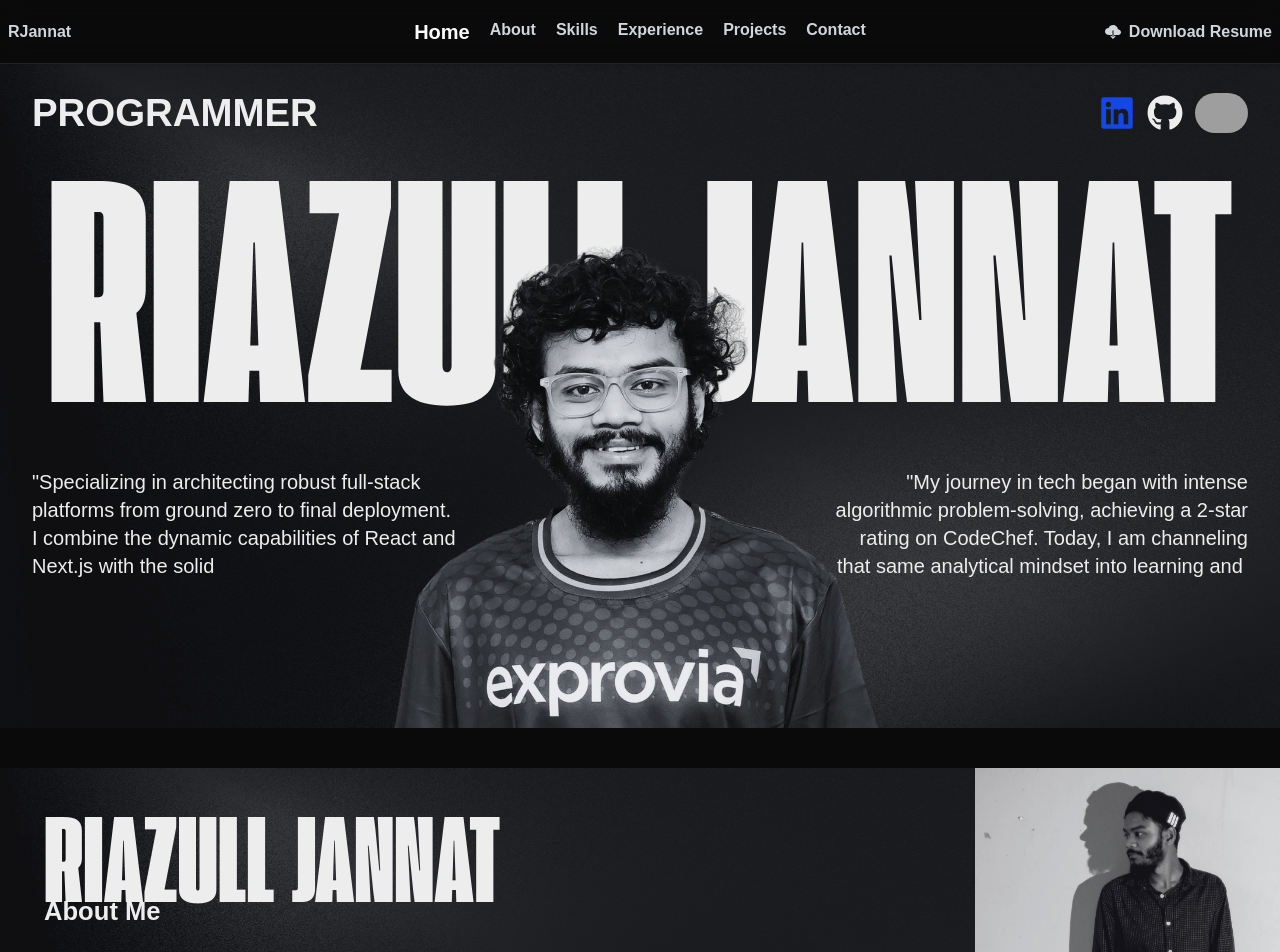
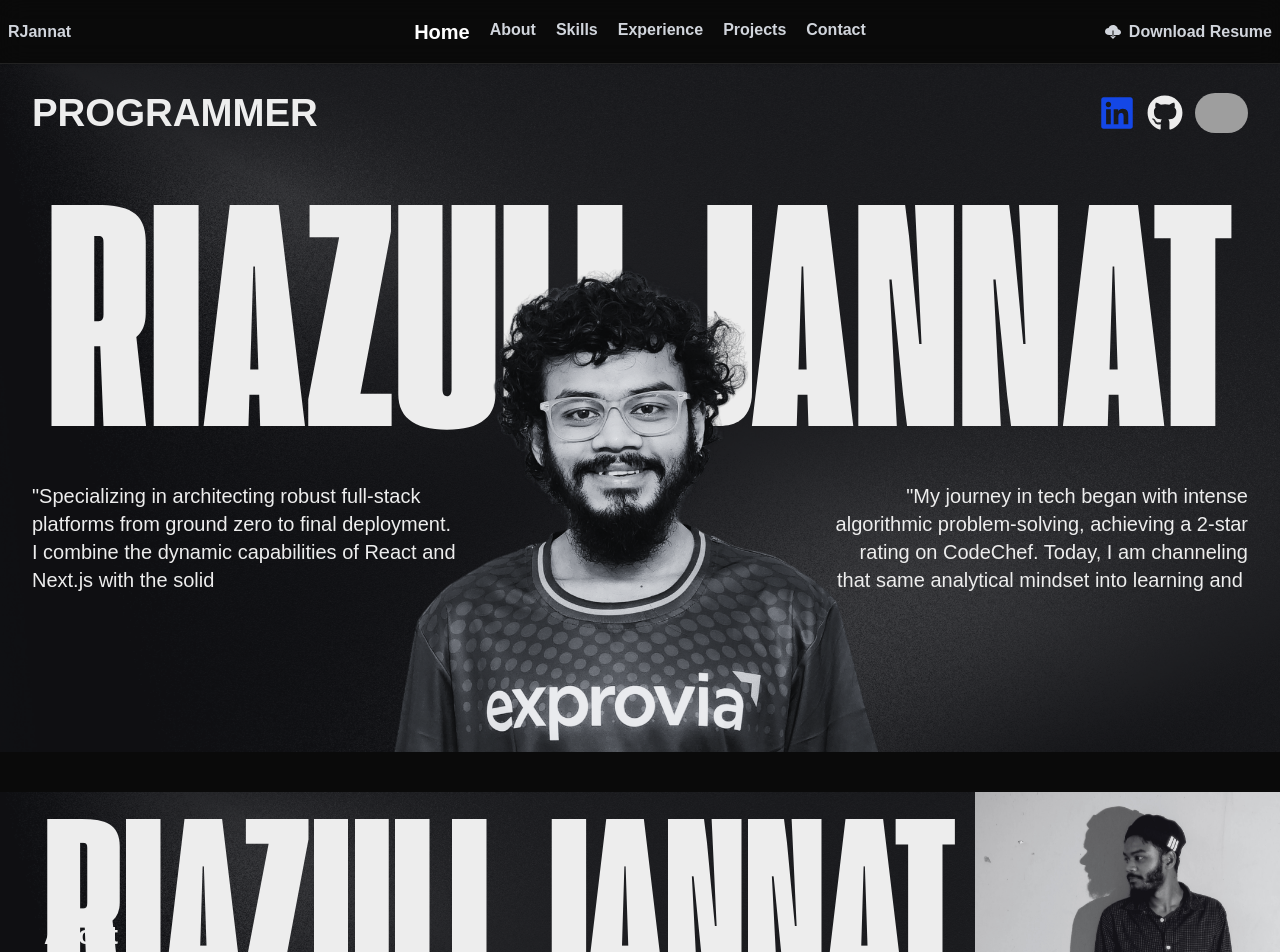
Before and after one commit to RiazullJannat/rjannat-portfolio, a Next.js app: page / in a window 1280 px wide. Shown: the top 952 px of the page. Built offline with nearby package versions, Linux system fonts and the light colour scheme; grey boxes are pictures that could not be loaded.

Commit message:
fixed banner issue

```diff
--- a/app/components/AboutSection.tsx
+++ b/app/components/AboutSection.tsx
@@ -9,7 +9,7 @@ const About = () => {
         <section className={`${styles.sectionBg} pl-1  max-h-[95vh] flex relative mt-10 overflow-hidden`} id="about">
             <div className="md:px-10 ">
                 <div className="">
-                    <h1 className="font-extenda text-[21vw] md:text-[27vw] lg:text-[20.6vw] xl:text-[10vw] 2xl:text-[21vw]  leading-[0.5] flex p-0 z-20 absolute top-[13%]" data-aos="fade-down" data-aos-duration="1000">RIAZULL JANNAT</h1>
+                    <h1 className="font-extenda text-[21vw] md:text-[27vw] lg:text-[20.6vw] xl:text-[20vw] 2xl:text-[21vw]  leading-[0.5] flex p-0 z-20 absolute top-[13%]" data-aos="fade-down" data-aos-duration="1000">RIAZULL JANNAT</h1>
                 </div>
                 <div className="flex mt-10 items-center md:items-end  h-full ">
                     <div className=" lg:mb-20 w-full">
--- a/app/components/Banner.tsx
+++ b/app/components/Banner.tsx
@@ -14,22 +14,22 @@ const Banner = () => {
     return (
         <section id="home" className={`${styles.sectionBg} p-1 overflow-hidden lg:px-8  mx-auto`}>
             <div className="relative  mx-auto ">
-                <div className="mb-8 mt-4 flex justify-between items-center">
+                <div className="mb-8 mt-4 flex justify-between items-center z-50">
                     <div className="text-[3vw] font-black" data-aos="fade-right" data-aos-duration="600">PROGRAMMER</div>
                     <div className="flex justify-center items-center gap-3" data-aos="fade-left" data-aos-duration="600" data-aos-delay="200">
-                        <Link href={'https://www.linkedin.com/in/riazull-jannat/'} target="_blnck" className="md:text-4xl text-blue-700">
+                        <Link  href={'https://www.linkedin.com/in/riazull-jannat/'} target="_blnck" className="md:text-4xl text-blue-700 cursor-pointer">
                             <FaLinkedin />
                         </Link>
-                        <Link href={'https://github.com/RiazullJannat'} target="_blnck" className="md:text-4xl">
+                        <Link href={'https://github.com/RiazullJannat'} target="_blnck" className="md:text-4xl cursor-pointer">
                             <FaGithub />
                         </Link>
-                        <Link href={'https://mybdjobs.bdjobs.com/mybdjobs/masterview.asp'} target="_blnck">
+                        <Link href={'https://mybdjobs.bdjobs.com/mybdjobs/masterview.asp'} target="_blnck" className="cursor-pointer">
                             <img src={'https://play-lh.googleusercontent.com/uVZQl-dRvg7rMWp8EhmLQa-avQx5erJgQ5Mu6mac2du4lOpV-35Qifv63fltE-uEqjw'} alt="bd jobs" className="h-4 md:h-10 rounded-full" />
                         </Link>
                     </div>
                 </div>
                 <h1
-                    className="font-extenda text-[27vw] md:text-[27vw] md:mt-14 lg:text-[25.6vw] xl:text-[26vw] 2xl:text-[26.8vw] leading-[0.5] text-center sm:mt-24 lg:mt-24 relative p-0"
+                    className="font-extenda text-[27vw] md:text-[27vw] md:mt-14 lg:text-[25.6vw] xl:text-[26vw] 2xl:text-[26.8vw] leading-[0.5] text-center sm:mt-24 lg:mt-30 relative p-0"
                     data-aos="zoom-in"
                     data-aos-duration="700"
                 >
```
